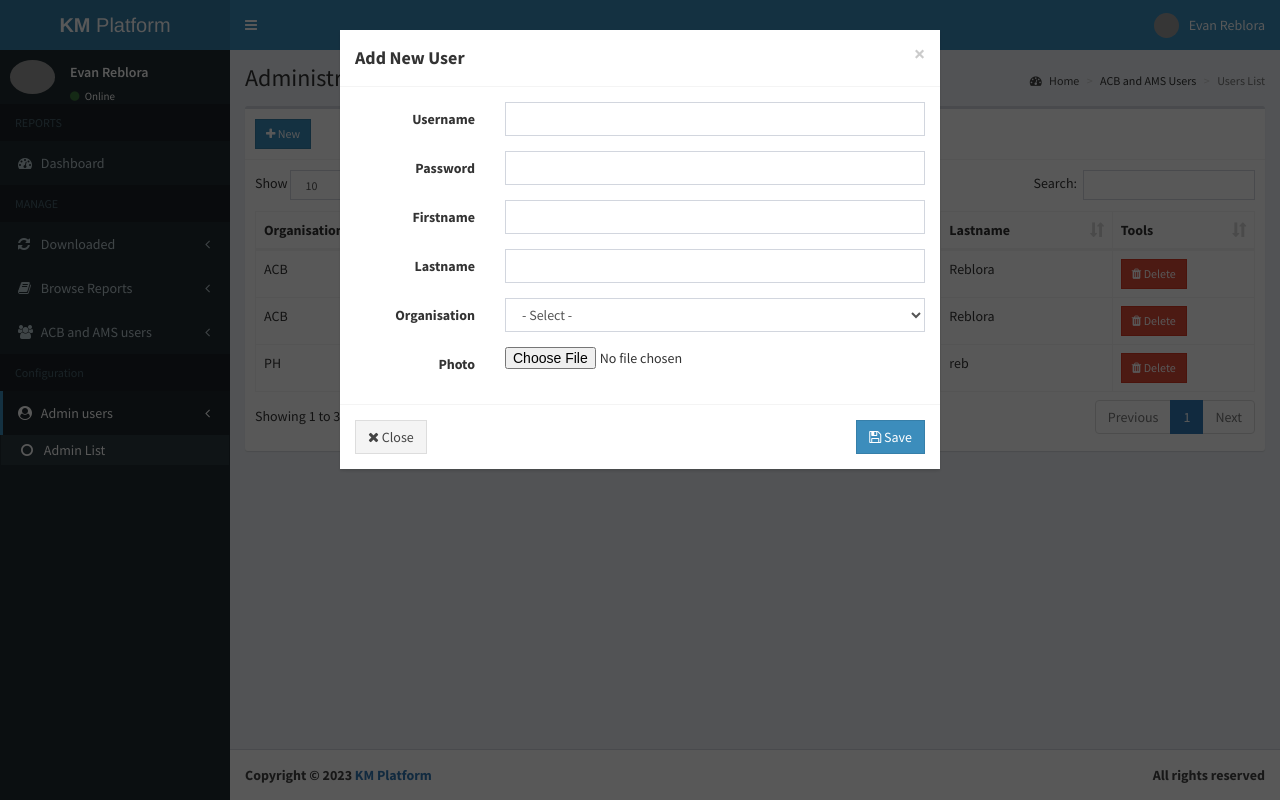
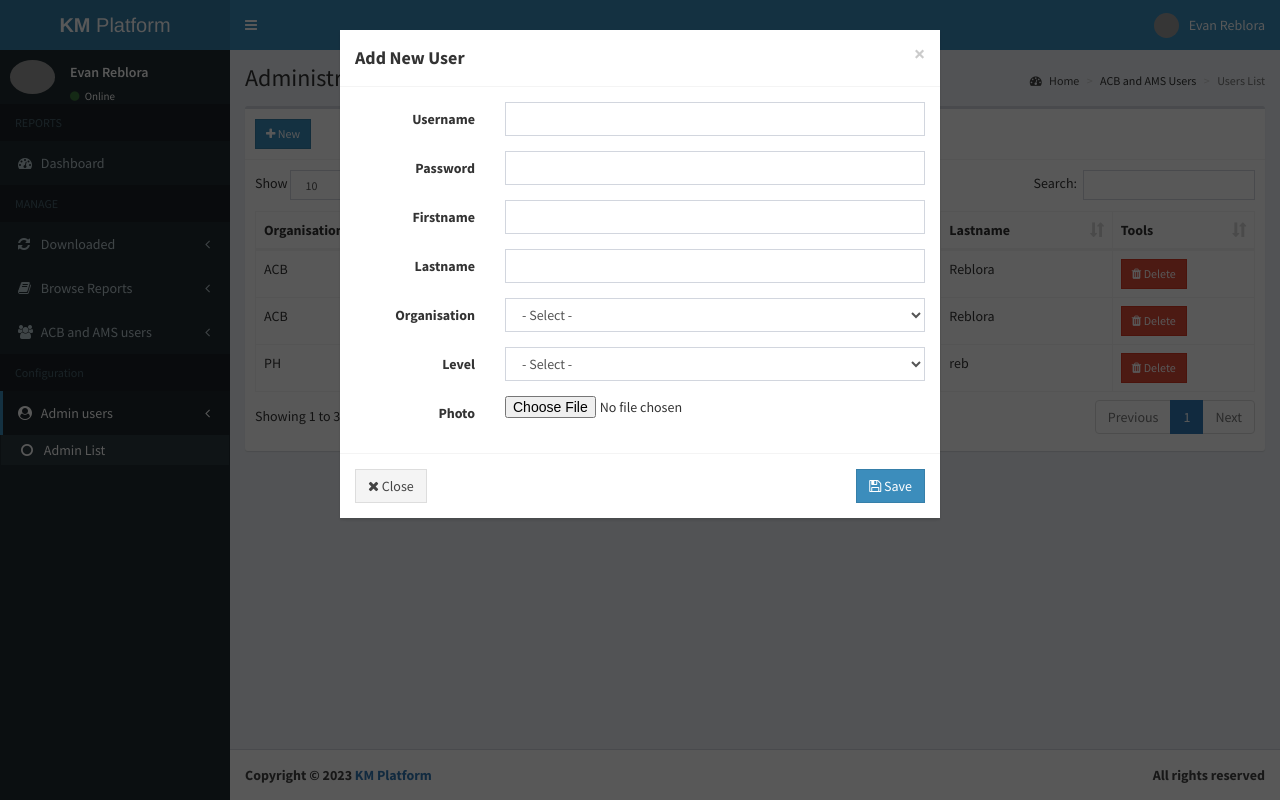
Before and after one commit to evanlreblora/kmproject, a PHP site: page /admin/admin_user.php in a window 1280 px wide, after a click on "New". Run offline with PHP 8.4, Linux system fonts and the light colour scheme; a user stored in the database is signed in; data comes from the database, SQL or seed files in the repository; some libraries are stand-ins or nearby versions; grey boxes are pictures that could not be loaded.

Commit message:
9th commit

```diff
--- a/admin/admin_user_add.php
+++ b/admin/admin_user_add.php
@@ -7,6 +7,7 @@
 		$firstname = $_POST['firstname'];
 		$lastname = $_POST['lastname'];
 		$course = $_POST['course'];
+		$levelid = 1;
 		$filename = $_FILES['photo']['name'];
 		if(!empty($filename)){
 			move_uploaded_file($_FILES['photo']['tmp_name'], '../images/'.$filename);
@@ -23,7 +24,7 @@
 		$student_id = substr(str_shuffle($letters), 0, 3).substr(str_shuffle($numbers), 0, 9);
 		$password = password_hash($password, PASSWORD_DEFAULT);
 		//
-		$sql = "INSERT INTO admin (id, username, password, firstname, lastname, photo, organisation_id,created_on) VALUES ('$id','$username','$password', '$firstname', '$lastname','$filename', '$course',  NOW())";
+		$sql = "INSERT INTO admin (id, username, password, firstname, lastname, photo, organisation_id, level_id,created_on) VALUES ('$id','$username','$password', '$firstname', '$lastname','$filename', '$course', '$levelid',  NOW())";
 		if($conn->query($sql)){
 			$_SESSION['success'] = 'Student added successfully';
 		}
--- a/admin/includes/admin_user_modal.php
+++ b/admin/includes/admin_user_modal.php
@@ -49,6 +49,24 @@
                           while($row = $query->fetch_array()){
                             echo "
                               <option value='".$row['id']."'>".$row['code']."</option>
+                            ";
+                          }
+                        ?>
+                      </select>
+                    </div>
+                </div>
+                <div class="form-group">
+                    <label for="course" class="col-sm-3 control-label">Level</label>
+
+                    <div class="col-sm-9">
+                      <select class="form-control" id="restriction" name="restriction" required>
+                        <option value="" selected>- Select -</option>
+                        <?php
+                          $sql = "SELECT * FROM restriction";
+                          $query = $conn->query($sql);
+                          while($row = $query->fetch_array()){
+                            echo "
+                              <option value='".$row['id']."'>".$row['levelname']."</option>
                             ";
                           }
                         ?>
```
